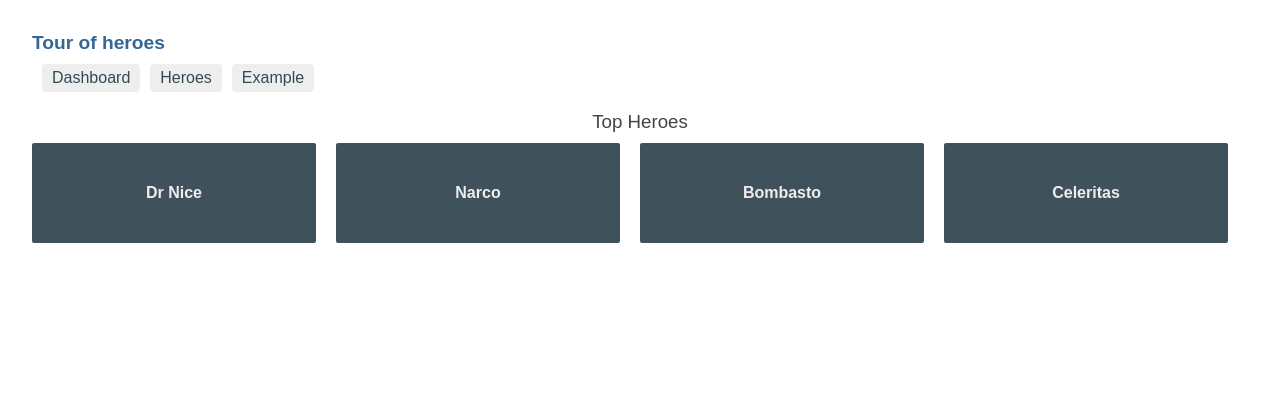
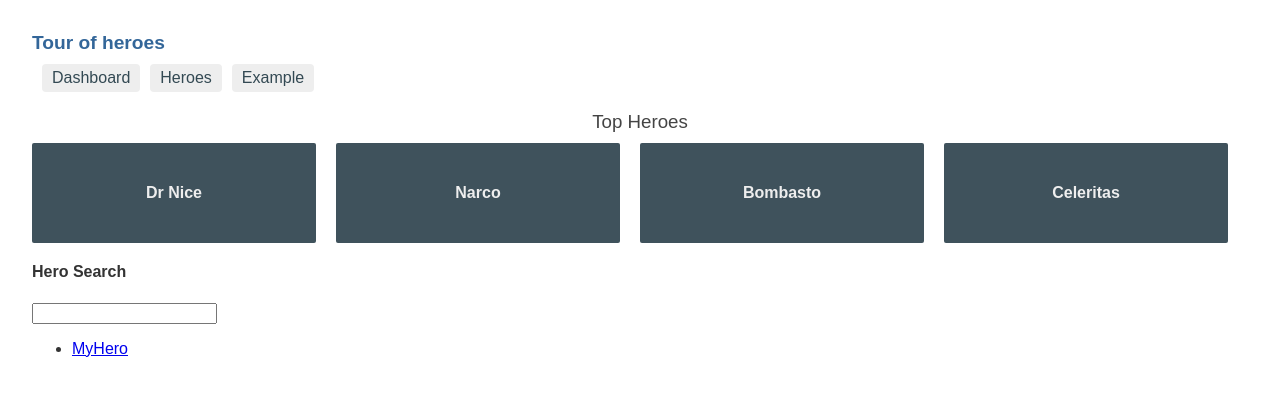
Before and after one commit to takeshiemoto/refactoring, a Vue app: page /dashboard in a window 1280 px wide. Shown: the top 396 px of the page. Built offline with nearby package versions, Linux system fonts and the light colour scheme.

Commit message:
feat: Added HeroSearch.vue

```diff
--- /dev/null
+++ b/src/components/HeroSearch.vue
@@ -0,0 +1,26 @@
+<template>
+  <div id="search-component">
+    <h4><label for="search-box">Hero Search</label></h4>
+
+    <input id="search-box" />
+
+    <ul class="search-result">
+      <li>
+        <router-link to="/">
+          MyHero
+        </router-link>
+      </li>
+    </ul>
+  </div>
+</template>
+
+<script lang="ts">
+import Vue from 'vue';
+
+export default Vue.extend({
+  name: 'HeroSearch'
+});
+</script>
+
+<!-- Add "scoped" attribute to limit CSS to this component only -->
+<style scoped></style>
--- a/src/views/Dashboard.vue
+++ b/src/views/Dashboard.vue
@@ -13,6 +13,7 @@
         </div>
       </router-link>
     </div>
+    <HeroSearch></HeroSearch>
   </div>
 </template>
 
@@ -20,9 +21,13 @@
 import Vue from 'vue';
 import { Hero } from '@/entities/hero.entity';
 import HeroService from '@/services/hero.service';
+import HeroSearch from '@/components/HeroSearch.vue';
 
 export default Vue.extend({
   name: 'Dashboard',
+  components: {
+    HeroSearch
+  },
   data(): { heroes: Hero[] } {
     return {
       heroes: []
```
